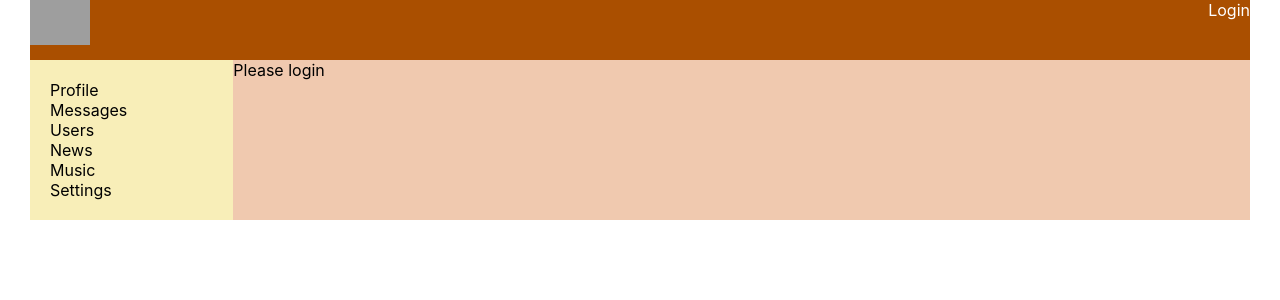
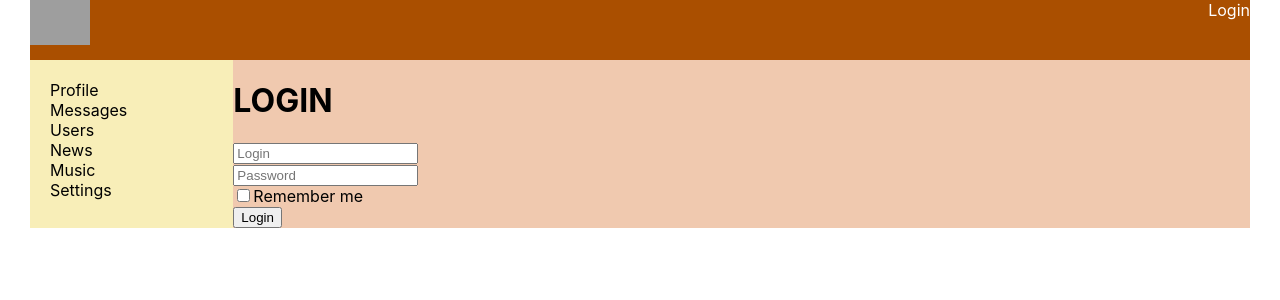
Before and after one commit to Andronad/samurai, a React (Create React App) app: page /login in a window 1280 px wide. Shown: the top 300 px of the page. Built offline with nearby package versions, Linux system fonts and the light colour scheme; no server answers; grey boxes are pictures that could not be loaded.

Commit message:
Lessons up to 78

```diff
--- a/package.json
+++ b/package.json
@@ -11,6 +11,7 @@
     "classnames": "^2.3.2",
     "react": "^18.2.0",
     "react-dom": "^18.2.0",
+    "react-hook-form": "^7.41.5",
     "react-redux": "^8.0.5",
     "react-router": "^6.4.5",
     "react-router-dom": "^6.4.5",
--- a/src/api/api.js
+++ b/src/api/api.js
@@ -37,4 +37,10 @@ export const authAPI = {
     me: () => {
         return apiInstance.get("auth/me");
     },
+    login: (email, password, rememberMe) => {
+        return apiInstance.post("auth/login", { email, password, rememberMe });
+    },
+    logout: () => {
+        return apiInstance.delete("auth/login");
+    },
 };
--- a/src/components/App/App.js
+++ b/src/components/App/App.js
@@ -10,7 +10,7 @@ import Login from "./../Login";
 import { useSelector } from "react-redux";
 
 const App = () => {
-    const isAuth = useSelector((state) => state.auth.isAuth);
+    const isAuth = useSelector(state => state.auth.isAuth);
     return (
         <BrowserRouter>
             <div className={"appContainer"}>
@@ -30,7 +30,6 @@ const App = () => {
                                 path="/dialogs/:id"
                             />
                             <Route element={<UsersContainer />} path="/users" />
-                            <Route element={<Login />} path="/login" />
                             <Route
                                 path="*"
                                 element={<Navigate to="/profile" replace />}
@@ -39,6 +38,8 @@ const App = () => {
                     ) : (
                         <Routes>
                             <Route element={<Login />} path="/login" />
+                            <Route element={<UsersContainer />} path="/users" />
+                            <Route element={<Profile />} path="/profile/:id" />
                             <Route
                                 path="*"
                                 element={<Navigate to="/login" replace />}
--- a/src/components/Header/Header.jsx
+++ b/src/components/Header/Header.jsx
@@ -1,7 +1,8 @@
 import { NavLink } from "react-router-dom";
 import styles from "./Header.module.scss";
+import { useDispatch } from "react-redux";
 
-export const Header = ({ isAuth, login }) => {
+export const Header = ({ isAuth, login, onLogout }) => {
     return (
         <header className={styles.header}>
             <img
@@ -10,7 +11,9 @@ export const Header = ({ isAuth, login }) => {
             ></img>
             <div className={styles.loginBlock}>
                 {isAuth ? (
-                    <div>{login}</div>
+                    <div className={styles.logElement} onClick={onLogout}>
+                        Logout
+                    </div>
                 ) : (
                     <NavLink to="/login">Login</NavLink>
                 )}
--- a/src/components/Header/Header.module.scss
+++ b/src/components/Header/Header.module.scss
@@ -8,8 +8,10 @@
 
 .loginBlock {
     float: right;
-    a {
+    a,
+    .logElement {
         color: white;
         text-decoration: none;
+        cursor: pointer;
     }
 }
--- a/src/components/Header/HeaderContainer.jsx
+++ b/src/components/Header/HeaderContainer.jsx
@@ -1,16 +1,22 @@
 import { useEffect } from "react";
 import { Header } from "./Header";
 import { useDispatch, useSelector } from "react-redux";
-import { authMe } from "./../../redux/authReducer";
+import { authMe, logout } from "./../../redux/authReducer";
 
-export const HeaderContainer = (props) => {
+export const HeaderContainer = props => {
     const dispatch = useDispatch();
 
-    const { isAuth, login } = useSelector((state) => state.auth);
+    const { isAuth, login } = useSelector(state => state.auth);
+
+    const onLogout = () => {
+        dispatch(logout());
+    };
 
     useEffect(() => {
         dispatch(authMe());
     }, [dispatch]);
 
-    return <Header {...props} isAuth={isAuth} login={login} />;
+    return (
+        <Header {...props} isAuth={isAuth} login={login} onLogout={onLogout} />
+    );
 };
--- a/src/components/Login/Login.jsx
+++ b/src/components/Login/Login.jsx
@@ -1,3 +1,62 @@
+import { useForm } from "react-hook-form";
+import { useDispatch, useSelector } from "react-redux";
+import { login } from "./../../redux/authReducer";
+import { Navigate } from "react-router";
+
+const LoginForm = () => {
+    const {
+        register,
+        formState: { errors },
+        handleSubmit,
+        reset,
+    } = useForm({
+        mode: "onBlur",
+    });
+
+    const dispatch = useDispatch();
+
+    const onSubmit = data => {
+        dispatch(login(data.login, data.password, data.rememberMe));
+        reset();
+    };
+
+    return (
+        <form onSubmit={handleSubmit(onSubmit)}>
+            <div>
+                <input
+                    placeholder="Login"
+                    {...register("login", {
+                        required: "Login is required",
+                    })}
+                />
+                <div style={{ color: "red" }}>{errors?.login?.message}</div>
+            </div>
+            <div>
+                <input
+                    placeholder="Password"
+                    type={"password"}
+                    {...register("password", {
+                        required: "Password is required",
+                    })}
+                />
+                <div style={{ color: "red" }}>{errors?.password?.message}</div>
+            </div>
+            <label>
+                <input type="checkbox" {...register("rememberMe")} />
+                Remember me
+            </label>
+            <div>
+                <button>Login</button>
+            </div>
+        </form>
+    );
+};
+
 export const Login = () => {
-    return <div>Please login</div>;
+    return (
+        <div>
+            <h1>LOGIN</h1>
+            <LoginForm />
+        </div>
+    );
 };
--- a/src/components/Profile/Profile.jsx
+++ b/src/components/Profile/Profile.jsx
@@ -18,12 +18,16 @@ export const Profile = () => {
         dispatch(getStatus(searchedId));
     }, [id, dispatch, authorizedUserId]);
 
-    if (!userProfile) return <div>Is Loading...</div>;
-
     return (
-        <div>
-            <ProfileInfo profile={userProfile} status={status} />
-            <MyPostsContainer />
-        </div>
+        <>
+            {userProfile ? (
+                <div>
+                    <ProfileInfo profile={userProfile} status={status} />
+                    <MyPostsContainer />
+                </div>
+            ) : (
+                <div>Is Loading...</div>
+            )}
+        </>
     );
 };
--- a/src/redux/authReducer.js
+++ b/src/redux/authReducer.js
@@ -1,6 +1,7 @@
 import { authAPI } from "../api/api";
 
 const SET_AUTH_USER_DATA = "SET_AUTH_USER_DATA";
+const RESET_AUTH_USER_DATA = "RESET_AUTH_USER_DATA";
 
 const initialState = {
     userId: null,
@@ -18,6 +19,9 @@ const authReducer = (state = initialState, action) => {
                 isAuth: true,
             };
         }
+        case RESET_AUTH_USER_DATA: {
+            return initialState;
+        }
         default: {
             return state;
         }
@@ -29,8 +33,12 @@ export const setAuthUserData = (userId, email, login) => ({
     payload: { userId, email, login },
 });
 
-export const authMe = () => (dispatch) => {
-    authAPI.me().then((response) => {
+export const resetAuthUserData = () => ({
+    type: RESET_AUTH_USER_DATA,
+});
+
+export const authMe = () => dispatch => {
+    authAPI.me().then(response => {
         if (response.data.resultCode === 0) {
             const { id, login, email } = response.data.data;
             dispatch(setAuthUserData(id, email, login));
@@ -38,4 +46,22 @@ export const authMe = () => (dispatch) => {
     });
 };
 
+export const login =
+    (email, password, rememberMe = false) =>
+    dispatch => {
+        authAPI.login(email, password, rememberMe).then(response => {
+            if (response.data.resultCode === 0) {
+                dispatch(authMe());
+            }
+        });
+    };
+
+export const logout = () => dispatch => {
+    authAPI.logout().then(response => {
+        if (response.data.resultCode === 0) {
+            dispatch(resetAuthUserData());
+        }
+    });
+};
+
 export default authReducer;
```
Also changed, not shown: 1 other file (tests, documents, lock files or other folders).
